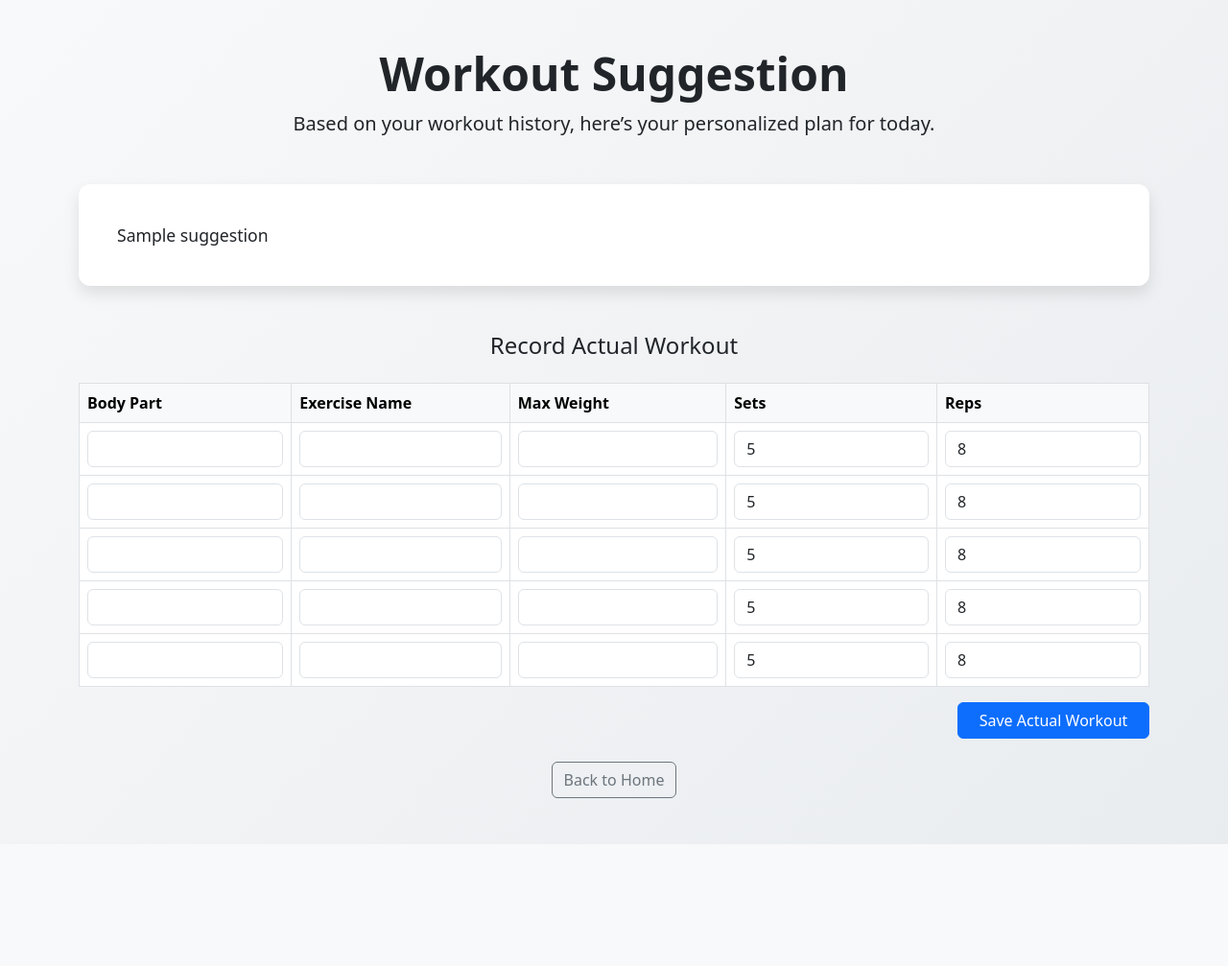
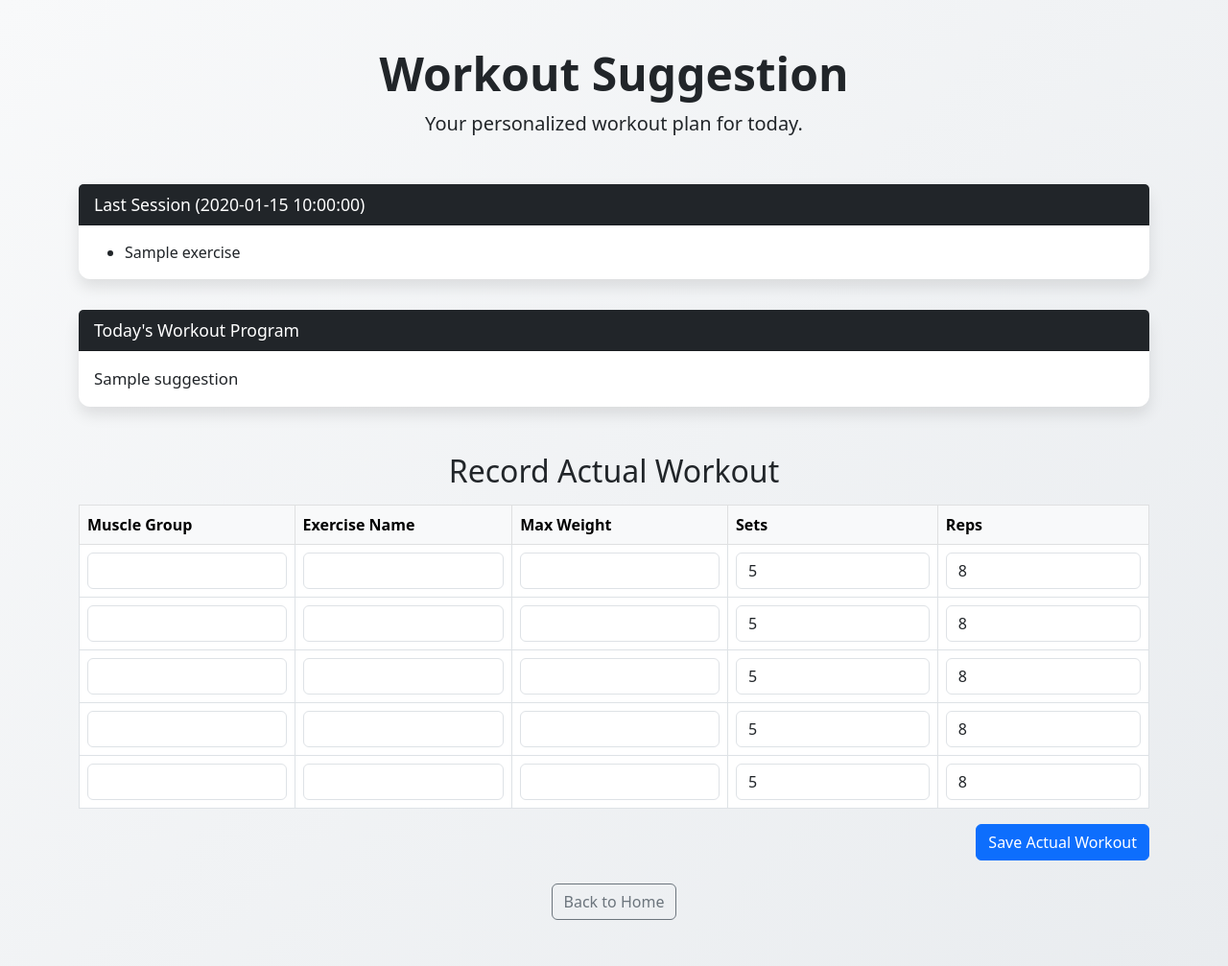
Before and after one commit to pangeafate/ai-workout-coach, a Flask app: template templates/suggest.html in a window 1280 px wide. Shown: the whole page at 96% size. Before the commit the page ends 880 px from the top, so only its background shows below. Run offline with Flask 3, Linux system fonts and the light colour scheme; the template is opened without the code that fills it: most values are stand-ins (such as "Sample title", 1, 10 or a date in 2020).

Commit message:
Push all latest changes to git

```diff
--- a/templates/suggest.html
+++ b/templates/suggest.html
@@ -12,31 +12,29 @@
         background: linear-gradient(135deg, #f8f9fa, #e9ecef);
         color: #212529;
       }
-      /* Suggestion Card Styling */
-      .suggestion-card {
+      /* Card styling for a modern, minimal look */
+      .card {
         background: #fff;
         border: none;
         border-radius: 0.75rem;
-        box-shadow: 0 0.5rem 1rem rgba(0, 0, 0, 0.1);
-        padding: 1.5rem;
+        box-shadow: 0 0.5rem 1rem rgba(0,0,0,0.1);
+        margin-bottom: 2rem;
       }
-      .suggestion-card p {
+      .card-header {
+        background-color: #212529;
+        color: #fff;
         font-size: 1.1rem;
+        font-weight: 500;
+      }
+      .card-body p {
+        font-size: 1.05rem;
         line-height: 1.5;
       }
-      /* Form Section */
-      .form-section {
+      /* Section title styling */
+      .section-title {
         margin-top: 2rem;
-      }
-      /* Submit button minimum width */
-      .btn-submit {
-        min-width: 200px;
-      }
-      /* Responsive adjustments for the suggestion card on smaller screens */
-      @media (max-width: 576px) {
-        .suggestion-card {
-          padding: 1rem;
-        }
+        margin-bottom: 1rem;
+        font-weight: 500;
       }
     </style>
   </head>
@@ -45,25 +43,48 @@
       <!-- Hero Header -->
       <div class="text-center mb-5">
         <h1 class="display-5 fw-bold">Workout Suggestion</h1>
-        <p class="fs-5">Based on your workout history, here’s your personalized plan for today.</p>
+        <p class="fs-5">Your personalized workout plan for today.</p>
       </div>
-      <!-- Suggestion Card -->
-      <div class="card suggestion-card mb-5">
+
+      <!-- Last Session Card -->
+      <div class="card">
+        <div class="card-header">
+          Last Session{% if last_session and last_session.date %} ({{ last_session.date }}){% endif %}
+        </div>
+        <div class="card-body">
+          {% if last_session and last_session.exercises %}
+            <ul class="mb-0">
+              {% for exercise in last_session.exercises %}
+                <li>{{ exercise }}</li>
+              {% endfor %}
+            </ul>
+          {% else %}
+            <p>No recorded session.</p>
+          {% endif %}
+        </div>
+      </div>
+
+      <!-- Today's Workout Program Card -->
+      <div class="card">
+        <div class="card-header">
+          Today's Workout Program
+        </div>
         <div class="card-body">
           <p class="card-text">
             {{ suggestion }}
           </p>
         </div>
       </div>
+
       <!-- Record Actual Workout Form -->
-      <div class="form-section">
-        <h2 class="h4 text-center mb-4">Record Actual Workout</h2>
+      <div class="mt-5">
+        <h2 class="section-title text-center">Record Actual Workout</h2>
         <form action="{{ url_for('record_actual') }}" method="post">
           <div class="table-responsive">
             <table class="table table-bordered">
               <thead class="table-light">
                 <tr>
-                  <th>Body Part</th>
+                  <th>Muscle Group</th>
                   <th>Exercise Name</th>
                   <th>Max Weight</th>
                   <th>Sets</th>
@@ -83,16 +104,18 @@
               </tbody>
             </table>
           </div>
-          <div class="d-flex justify-content-end">
-            <button type="submit" class="btn btn-primary btn-submit">Save Actual Workout</button>
+          <div class="text-end">
+            <button type="submit" class="btn btn-primary">Save Actual Workout</button>
           </div>
         </form>
       </div>
+
       <!-- Back to Home Button -->
       <div class="text-center mt-4">
         <a href="{{ url_for('index') }}" class="btn btn-outline-secondary">Back to Home</a>
       </div>
     </div>
+
     <!-- Bootstrap Bundle JS from CDN -->
     <script src="https://cdn.jsdelivr.net/npm/bootstrap@5.3.0/dist/js/bootstrap.bundle.min.js" crossorigin="anonymous"></script>
   </body>
```
